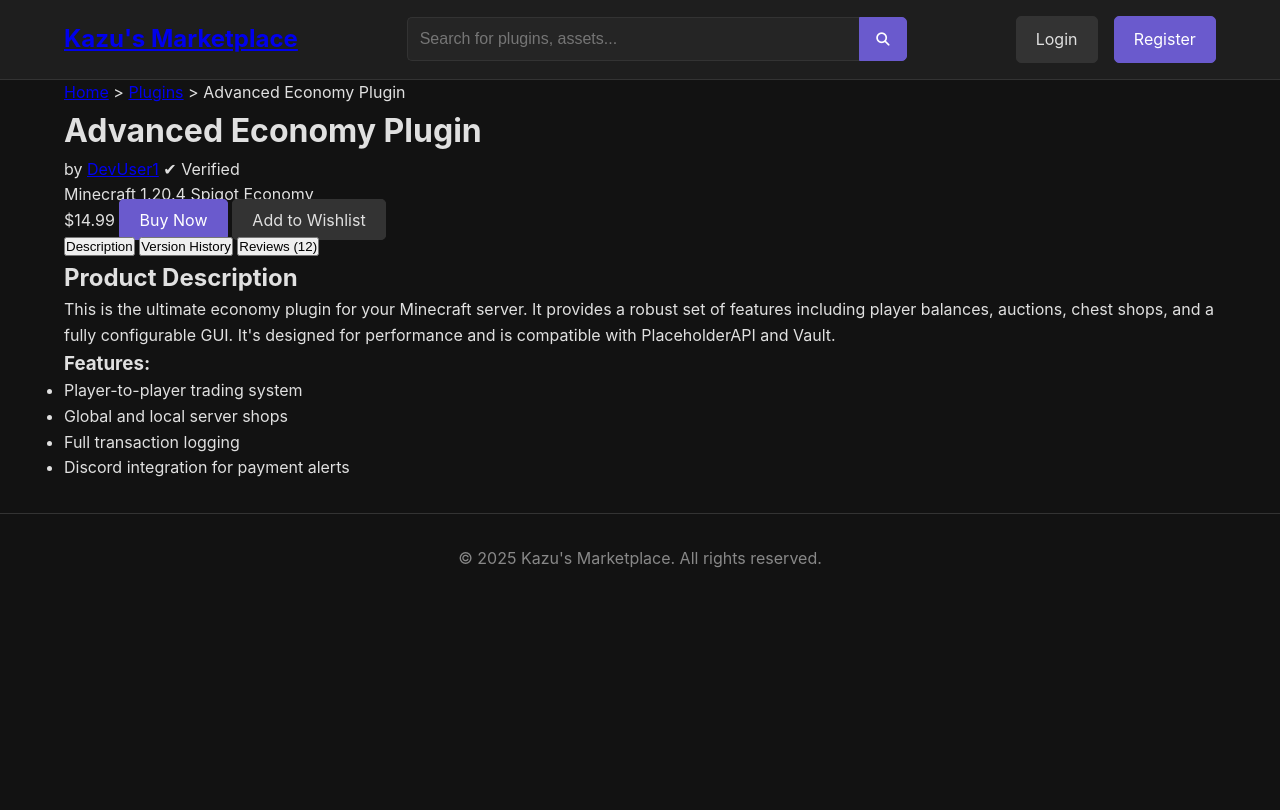
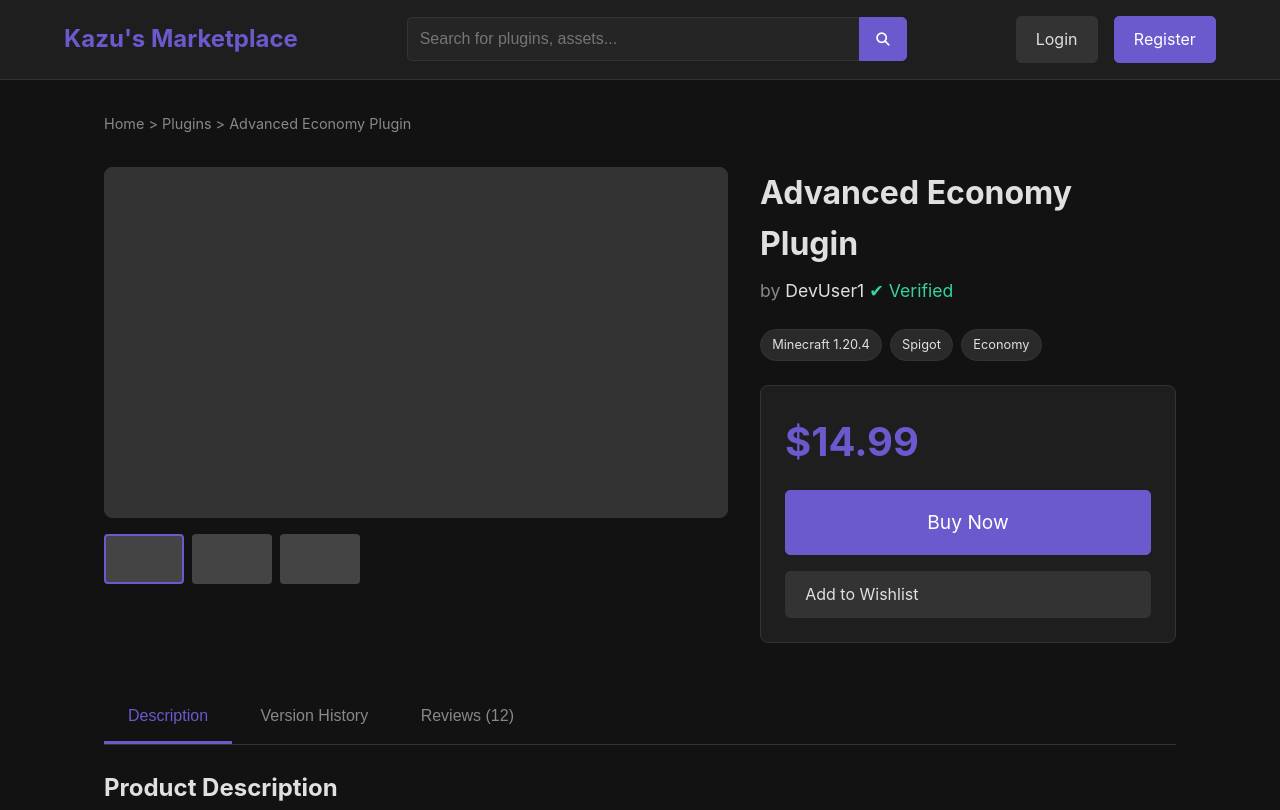
Before and after one commit to Kazumiii-arch/Vortex-Web, a plain HTML site: page product.html in a window 1280 px wide. Shown: the top 810 px of the page. Drawn offline with Linux system fonts and the light colour scheme.

Commit message:
Update style.css

```diff
--- a/style.css
+++ b/style.css
@@ -173,3 +173,155 @@ footer {
     color: var(--text-muted);
     border-top: 1px solid var(--border-color);
 }
+
+/* --- Product Details Page Styles --- */
+
+.logo a.logo-link {
+    text-decoration: none;
+    color: var(--primary-color);
+}
+
+.product-page-container {
+    max-width: 1200px;
+    margin: 0 auto;
+    padding: 1rem 5%;
+}
+
+.breadcrumbs {
+    padding: 1rem 0;
+    color: var(--text-muted);
+    font-size: 0.9rem;
+}
+
+.breadcrumbs a {
+    color: var(--text-muted);
+    text-decoration: none;
+}
+
+.breadcrumbs a:hover {
+    color: var(--primary-color);
+}
+
+.product-main-info {
+    display: grid;
+    grid-template-columns: 1fr; /* Single column on mobile */
+    gap: 2rem;
+    margin-top: 1rem;
+}
+
+/* On larger screens, use two columns */
+@media (min-width: 768px) {
+    .product-main-info {
+        grid-template-columns: 1.5fr 1fr; /* 1.5 ratio for image, 1 for details */
+    }
+}
+
+.main-image {
+    width: 100%;
+    aspect-ratio: 16 / 9;
+    background-color: #333;
+    border-radius: 8px;
+    border: 1px solid var(--border-color);
+}
+
+.thumbnail-images {
+    display: flex;
+    gap: 0.5rem;
+    margin-top: 1rem;
+}
+
+.thumb-img {
+    width: 80px;
+    height: 50px;
+    background-color: #444;
+    border-radius: 4px;
+    border: 2px solid transparent;
+    cursor: pointer;
+}
+
+.thumb-img.active {
+    border-color: var(--primary-color);
+}
+
+.product-details .author {
+    font-size: 1.1rem;
+    color: var(--text-muted);
+    margin: 0.5rem 0;
+}
+.product-details .author a {
+    color: var(--text-color);
+    text-decoration: none;
+}
+.verified-badge {
+    color: #34d399; /* A nice green color */
+}
+
+.tags {
+    display: flex;
+    flex-wrap: wrap;
+    gap: 0.5rem;
+    margin: 1.5rem 0;
+}
+
+.tag {
+    background-color: #2a2a2a;
+    padding: 0.3rem 0.7rem;
+    border-radius: 20px;
+    font-size: 0.8rem;
+    border: 1px solid var(--border-color);
+}
+
+.purchase-box {
+    background-color: var(--surface-color);
+    padding: 1.5rem;
+    border-radius: 8px;
+    border: 1px solid var(--border-color);
+    display: flex;
+    flex-direction: column;
+    gap: 1rem;
+}
+
+.purchase-box .price {
+    font-size: 2.5rem;
+    font-weight: bold;
+    color: var(--primary-color);
+}
+
+.button.large {
+    padding: 1rem;
+    text-align: center;
+    font-size: 1.2rem;
+}
+
+.product-lower-info {
+    margin-top: 3rem;
+}
+
+.tabs {
+    border-bottom: 1px solid var(--border-color);
+    margin-bottom: 1.5rem;
+}
+
+.tab-button {
+    background: none;
+    border: none;
+    color: var(--text-muted);
+    padding: 1rem 1.5rem;
+    font-size: 1rem;
+    cursor: pointer;
+    border-bottom: 3px solid transparent;
+}
+
+.tab-button.active {
+    color: var(--primary-color);
+    border-bottom-color: var(--primary-color);
+}
+
+.tab-content h2, .tab-content h3 {
+    margin-top: 1rem;
+    margin-bottom: 0.5rem;
+}
+
+.tab-content ul {
+    padding-left: 20px;
+}
```
